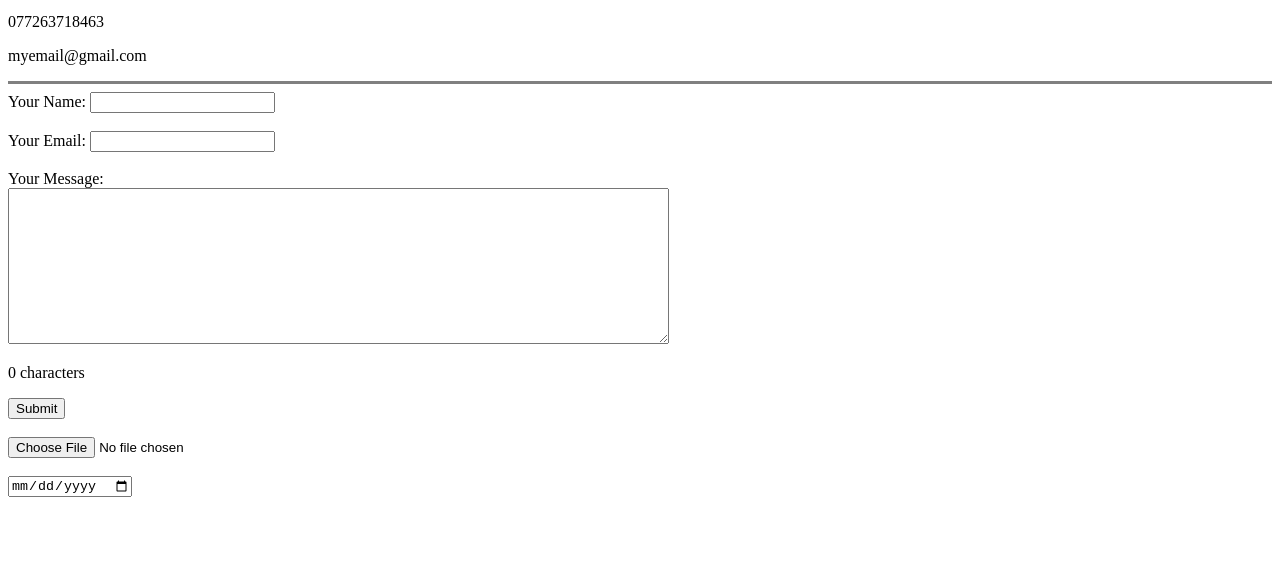
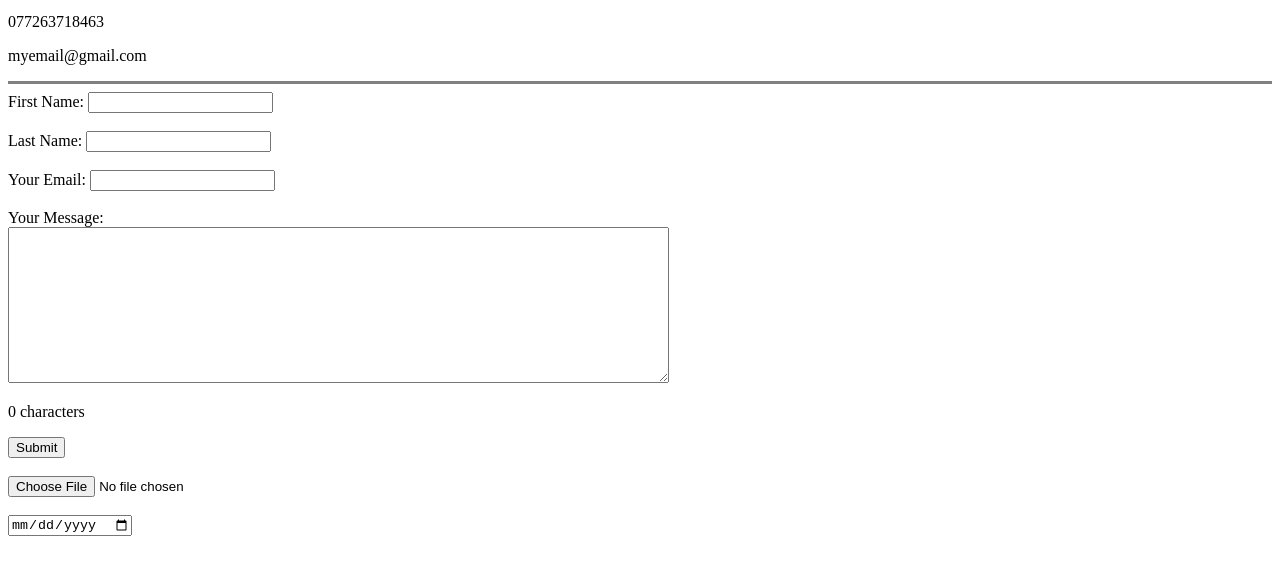
Before and after one commit to suman-raj-5/sumanraj, a plain HTML site: page contact-me.html in a window 1280 px wide. Shown: the part 101-676 px from the top of the page. Drawn offline with Linux system fonts and the light colour scheme.

Commit message:
changed YourName label to FirstName and LastName

```diff
--- a/contact-me.html
+++ b/contact-me.html
@@ -11,8 +11,11 @@
     <p>myemail@gmail.com</p>
     <hr size="3" noshade>
     <form action="mailto:info@londonappbrewery.com" method="post" enctype="text/plain">
-      <label>Your Name:</label>
-      <input type="text" name="YourName" value=""><br>
+      <label>First Name:</label>
+      <input type="text" name="first name" value=""><br>
+      <br>
+      <label>Last Name:</label>
+      <input type="text" name="last name" value=""><br>
       <br>
       <label>Your Email:</label>
       <input type="email" name="YourEmail" value=""><br>
```
